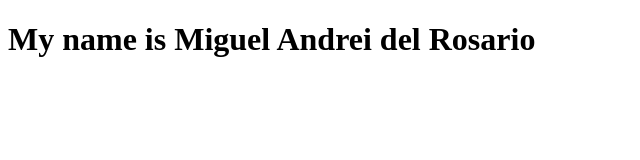
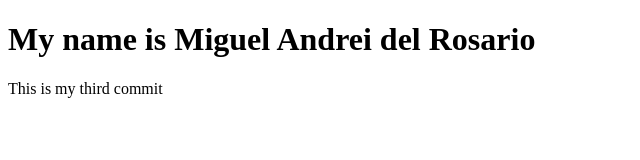
Before and after one commit to migs159/DEL-ROSARIO-IT301, a plain HTML site: page index.html in a window 1280 px wide. Shown: the whole page, without its empty margins (0-640 px from the left). Drawn offline with Linux system fonts and the light colour scheme.

Commit message:
Add another paragraph

```diff
--- a/index.html
+++ b/index.html
@@ -7,5 +7,7 @@
 </head>
 <body>
     <h1>My name is Miguel Andrei del Rosario</h1>
+ This is my third commit
+
 </body>
 </html>
```
